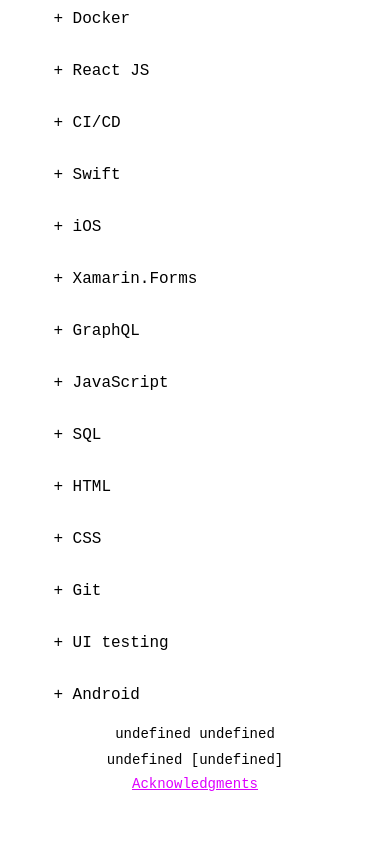
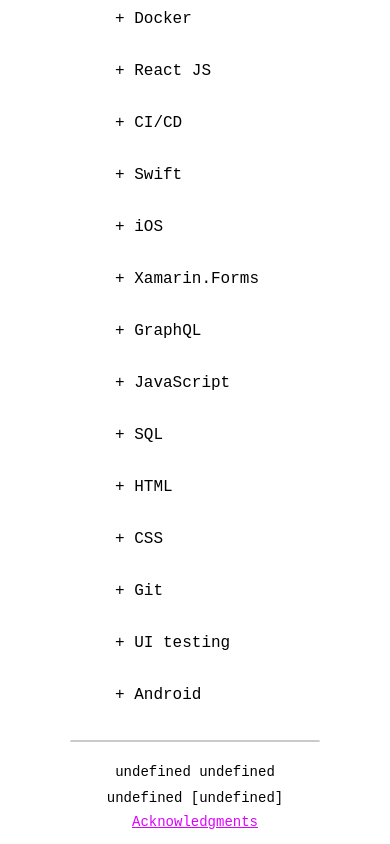
Before and after one commit to pontusntengnas/pst-computing-web, a Next.js app: page / in a window 390 px wide. Shown: the part 1677-2521 px from the top of the page. Before the commit the page ends 2483 px from the top, so only its background shows below. Built offline with nearby package versions, Linux system fonts and the light colour scheme.

Commit message:
improve skills styling on mobile

```diff
--- a/features/main/main.tsx
+++ b/features/main/main.tsx
@@ -32,6 +32,9 @@
     <Bio />
     <Resume />
     <Skills skills={skills} />
+    <Space height={10} />
+    <HorizontalDivider width={"70%"} />
+    <Space height={10} />
     <About />
   </Stack>
 );
--- a/features/skills/skills.tsx
+++ b/features/skills/skills.tsx
@@ -15,7 +15,7 @@
     <Row centerContent>
       <Header text={"What I enjoy working with"} size={2} />
     </Row>
-    <Row flexWrap={"wrap"} margin={"0px 10%"}>
+    <Row flexWrap={"wrap"} margin={"0px 6%"} centerContent>
       {skills.sort(byOrderOfPreference).map((skill) => (
         <Stack key={skill.name}>
           <SkillBox skill={skill} />
```
